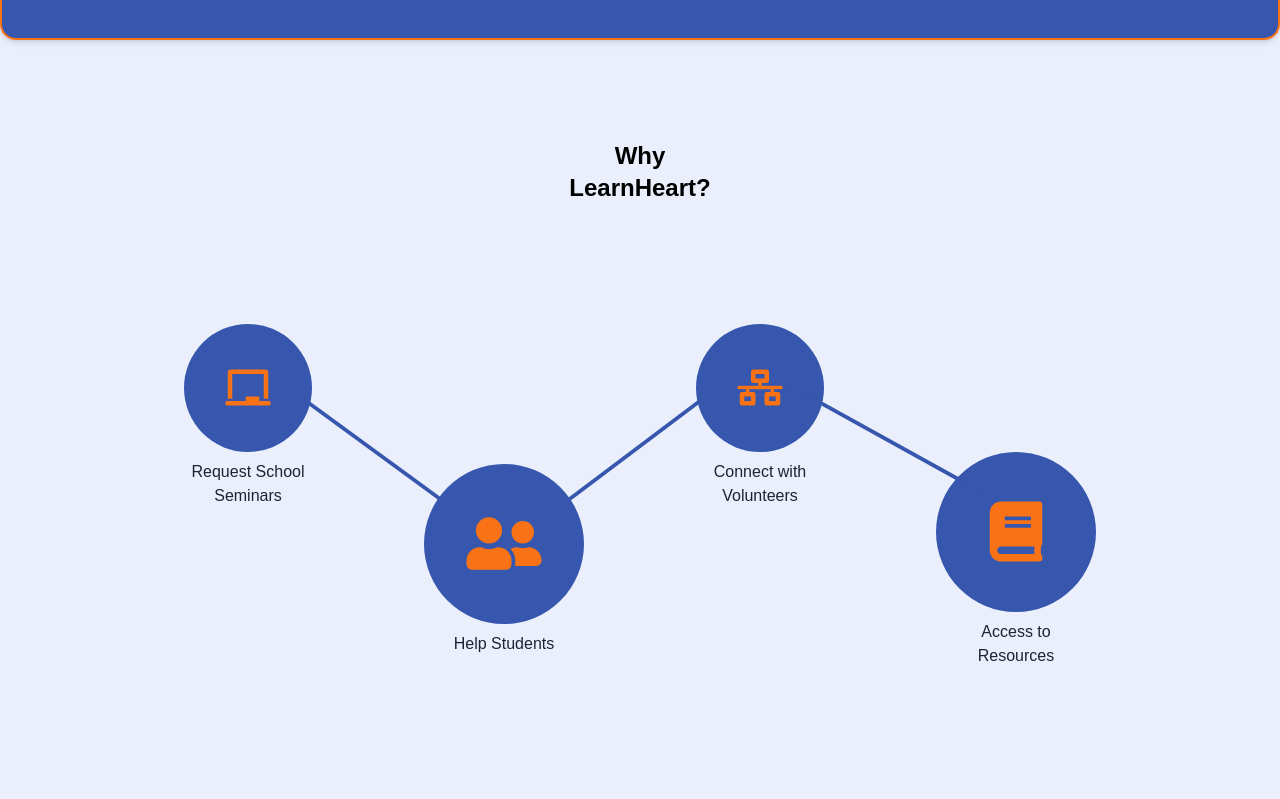
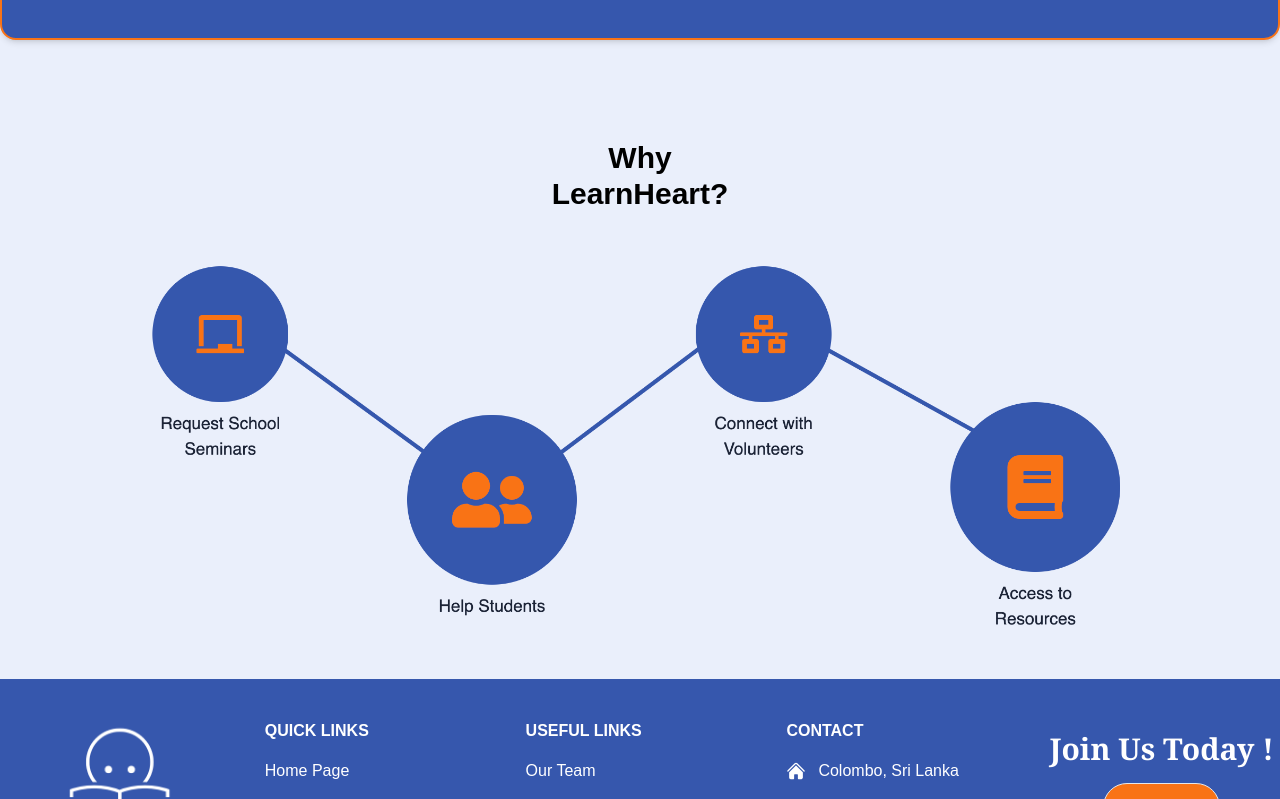
Before and after one commit to Lashen1227/LearnHeart, a React (Vite) app in the folder frontend/: page /about-us in a window 1280 px wide. Shown: the part 1161-1960 px from the top of the page. Built offline with nearby package versions, Linux system fonts and the light colour scheme; no server answers.

Commit message:
Updated About Us page with  image map and navigation links.

```diff
--- a/frontend/src/pages/AboutUs.jsx
+++ b/frontend/src/pages/AboutUs.jsx
@@ -2,10 +2,11 @@
 import Footer from "../components/Footer.jsx";
 import pictureOne from "../assets/images/about_us-img/abtus1.jpg";
 import pictureTwo from "../assets/images/about_us-img/abtus2.png";
-
+import pictureThree from "../assets/images/about_us-img/abtus3.png";
+import { useNavigate } from "react-router-dom";
 
 function AboutUs() {
-
+    const navigate = useNavigate();
 
     return (
       <>
@@ -54,83 +55,56 @@
             </div>
           </div>
 
-          {/* Card 4 */}
-          <div className="relative p-5 mt-16 text-center bg-custom-page">
-            <h1 className="-mb-20 text-2xl font-bold text-black">Why<br></br>LearnHeart?</h1>
+          {/* Card 4 - Why LearnHeart? */}
+          <div className="relative w-full p-4 md:p-5 mt-16 text-center bg-custom-page">
+            <h1 className="mb-6 text-2xl font-bold text-black md:text-3xl">Why<br/>LearnHeart?</h1>
 
-          {/* SVG Lines */}
-          <svg
-            className="absolute w-full h-full"
-            viewBox="0 0 800 200"
-            preserveAspectRatio="xMidYMid meet"
-            xmlns="http://www.w3.org/2000/svg"
-          >
-            <line
-              x1="120"
-              y1="75"
-              x2="250"
-              y2="170"
-              stroke="#3657AD"
-              strokeWidth="3"
+            {/* Image with Clickable Areas */}
+          <div className="relative w-full max-w-screen-lg mx-auto">
+            <img
+              className="w-full h-auto mb-2 rounded-lg"
+              src={pictureThree}
+              alt="Why LearnHeart"
             />
-            <line
-              x1="330"
-              y1="155"
-              x2="459"
-              y2="58"
-              stroke="#3657AD"
-              strokeWidth="3"
-            />
-            <line
-              x1="650"
-              y1="150"
-              x2="500"
-              y2="67"
-              stroke="#3657AD"
-              strokeWidth="3"
-            />
-          </svg>
 
-            <div className="flex items-center justify-center p-10 gap-28">
-              <div className="flex flex-col items-center">
-                <div className="flex items-center justify-center w-32 h-32 text-3xl rounded-full text-custom-orange bg-custom-blue">
-                  <i className="items-center text-4xl fas fa-chalkboard"></i>
-                </div>
-                <p className="mt-2 text-[16px] text-custom-black">Request School<br></br>Seminars</p>
-              </div>
-              <div className="flex flex-col items-center mt-72">
-                <div className="flex items-center justify-center w-40 h-40 text-3xl rounded-full text-custom-orange bg-custom-blue">
-                  <i className="items-center text-6xl fas fa-user-friends"></i>
-                </div>
-                <p className="mt-2 text-[16px] text-custom-black">Help Students</p>
-              </div>
-              <div className="flex flex-col items-center">
-                <div className="flex items-center justify-center w-32 h-32 text-3xl rounded-full text-custom-orange bg-custom-blue">
-                  <i className="text-4xl fas fa-network-wired"></i>
-                </div>
-                <p className="mt-2 text-[16px] text-custom-black">Connect with<br></br>Volunteers</p>
-              </div>
-              <div className="flex flex-col items-center mt-72">
-                <div className="flex items-center justify-center w-40 h-40 text-3xl rounded-full text-custom-orange bg-custom-blue">
-                  <i className="text-6xl fas fa-book"></i>
-                </div>
-                <p className="mt-2 text-[16px] text-custom-black">Access to<br></br>Resources</p>
-              </div>
+            {/* Clickable Areas Over the Circles */}
+            <div className="absolute top-0 left-0 w-full h-full">
+
+              {/* Circle 1 - Request School Seminars */}
+              <div
+                className="absolute w-12 h-12 md:w-16 md:h-16 lg:w-20 lg:h-20 rounded-full cursor-pointer"
+                style={{ top: "15%", left: "5%" }}
+                onClick={() => navigate("/request-seminar")}
+              ></div>
+
+              {/* Circle 2 - Help Students */}
+              <div
+                className="absolute w-12 h-12 md:w-16 md:h-16 lg:w-20 lg:h-20 rounded-full cursor-pointer"
+                style={{ top: "50%", left: "30%" }}
+                onClick={() => navigate("/help-students")}
+              ></div>
+
+              {/* Circle 3 - Connect with Volunteers */}
+              <div
+                className="absolute w-12 h-12 md:w-16 md:h-16 lg:w-20 lg:h-20 rounded-full cursor-pointer"
+                style={{ top: "15%", left: "57%" }}
+                onClick={() => navigate("/volunteers")}
+              ></div>
+
+              {/* Circle 4 - Access to Resources */}
+              <div
+                className="absolute w-12 h-12 md:w-16 md:h-16 lg:w-20 lg:h-20 rounded-full cursor-pointer"
+                style={{ top: "50%", left: "85%" }}
+                onClick={() => navigate("/resource-bank")}
+              ></div>
             </div>
           </div>
-
-
-
-
-
-          </div>
-
-
-
+        </div>
 
         <Footer />
-      </>
-    );
-  }
+      </div>
+    </>
+  );
+}
 
-  export default AboutUs;
+export default AboutUs;
```
Also changed, not shown: frontend/src/assets/images/about_us-img/abtus3.png (added).
